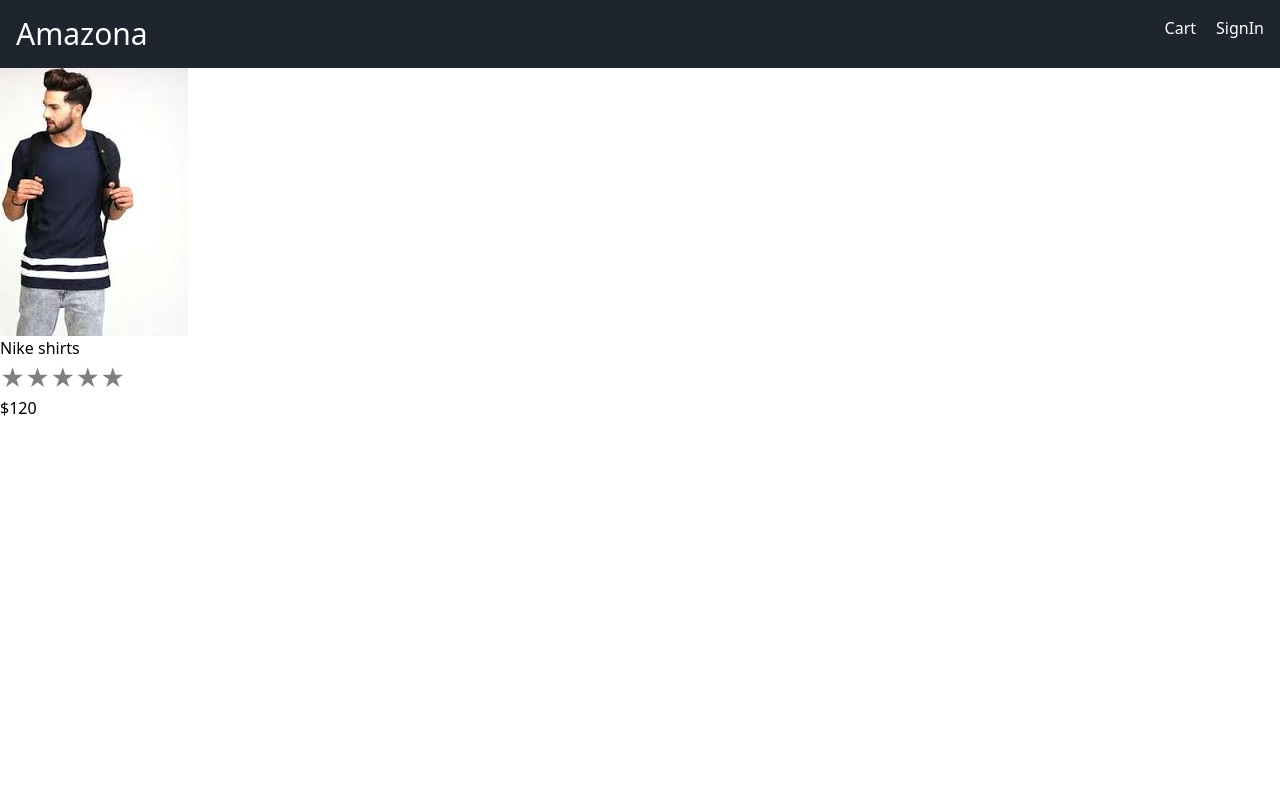
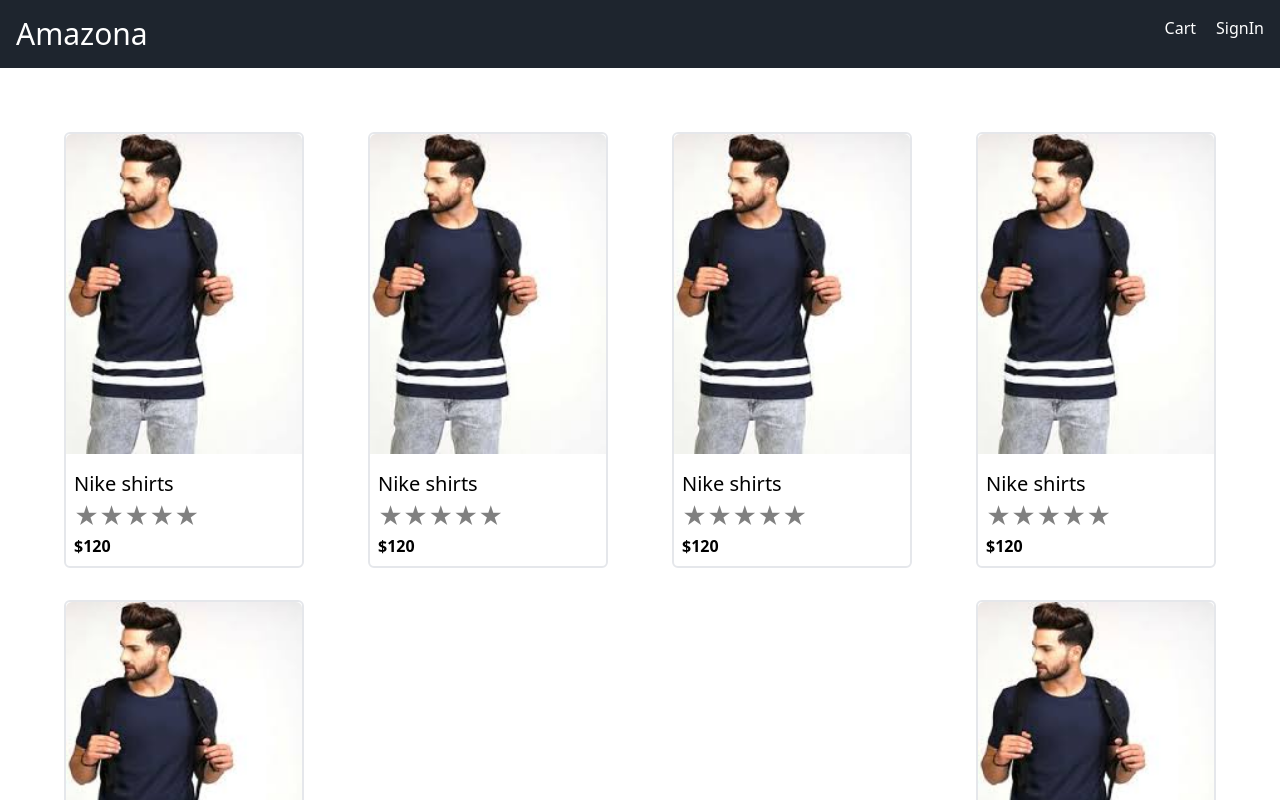
Before and after one commit to gayathri1398/Amazon-clone, a React (Create React App) app in the folder frontend/: page / in a window 1280 px wide. Shown: the top 800 px of the page. Built offline with nearby package versions, Linux system fonts and the light colour scheme.

Commit message:
product card

```diff
--- a/frontend/src/components/navbar.jsx
+++ b/frontend/src/components/navbar.jsx
@@ -2,8 +2,8 @@ import React from 'react'
 
 const Navbar = () => {
     return (
-        <div className='flex justify-between p-4 bg-nav-800 text-white'>
-            <h1 className="text-3xl">Amazona</h1>
+        <div className='flex justify-between p-4 bg-nav-800 text-white '>
+            <h1 className="text-2xl md:text-3xl">Amazona</h1>
           <div className='flex gap-5'>
              <a href="cart.html">Cart</a>
              <a href="signin.html">SignIn</a>
--- a/frontend/src/components/productcard.jsx
+++ b/frontend/src/components/productcard.jsx
@@ -8,19 +8,23 @@ const ProductCard = () => {
         console.log(newRating);
       };
 
-
     return (
-        <div className=''>
-            <img src={image} alt="product"  />
-             <h2>Nike shirts</h2>
+        <div className='w-60 border-2 border-grey-300 rounded-md mb-8'>
+           <div className='w-full h-80 object-cover'>
+           <img src={image}
+             alt="product"
+             className='w-full h-full rounded-t-md' />
+           </div>
+            <div className='p-2'>
+            <h2 className='mt-2 font-light text-xl'>Nike shirts</h2>
              <ReactStars
                     count={5}
                     onChange={ratingChanged}
                     size={24}
                     activeColor="#ffd700"
                 />
-             <p>$120</p>
-
+             <p className='font-bold'>$120</p>
+            </div>
         </div>
     )
 }
--- a/frontend/src/pages/HomePage.jsx
+++ b/frontend/src/pages/HomePage.jsx
@@ -7,7 +7,14 @@ import ProductCard from '../components/productcard';
 const HomePage =()=>{
     return <>
         <Navbar/>
+        <div class="m-8 flex justify-between flex-wrap md:m-16">
         <ProductCard/>
+        <ProductCard/>
+        <ProductCard/>
+        <ProductCard/>
+        <ProductCard/>
+        <ProductCard/>
+        </div>
     </>
 }
 
```
